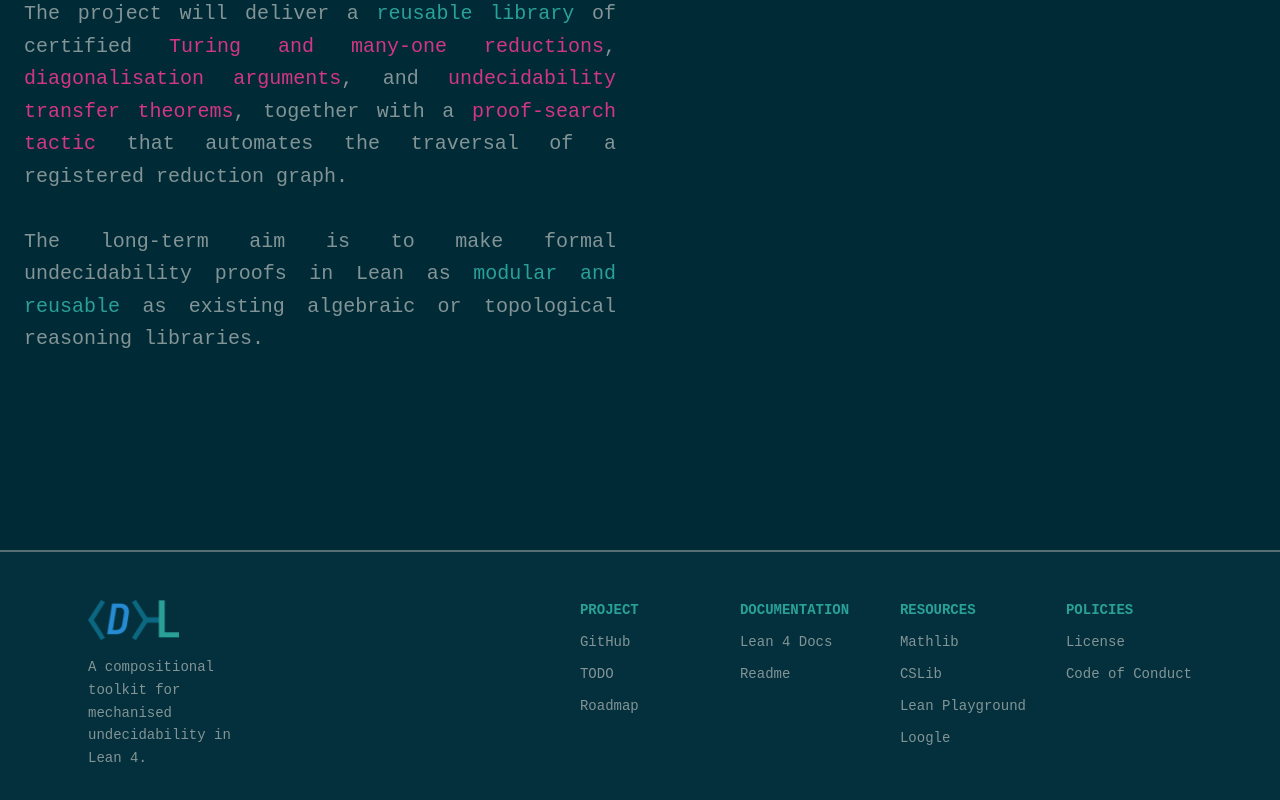
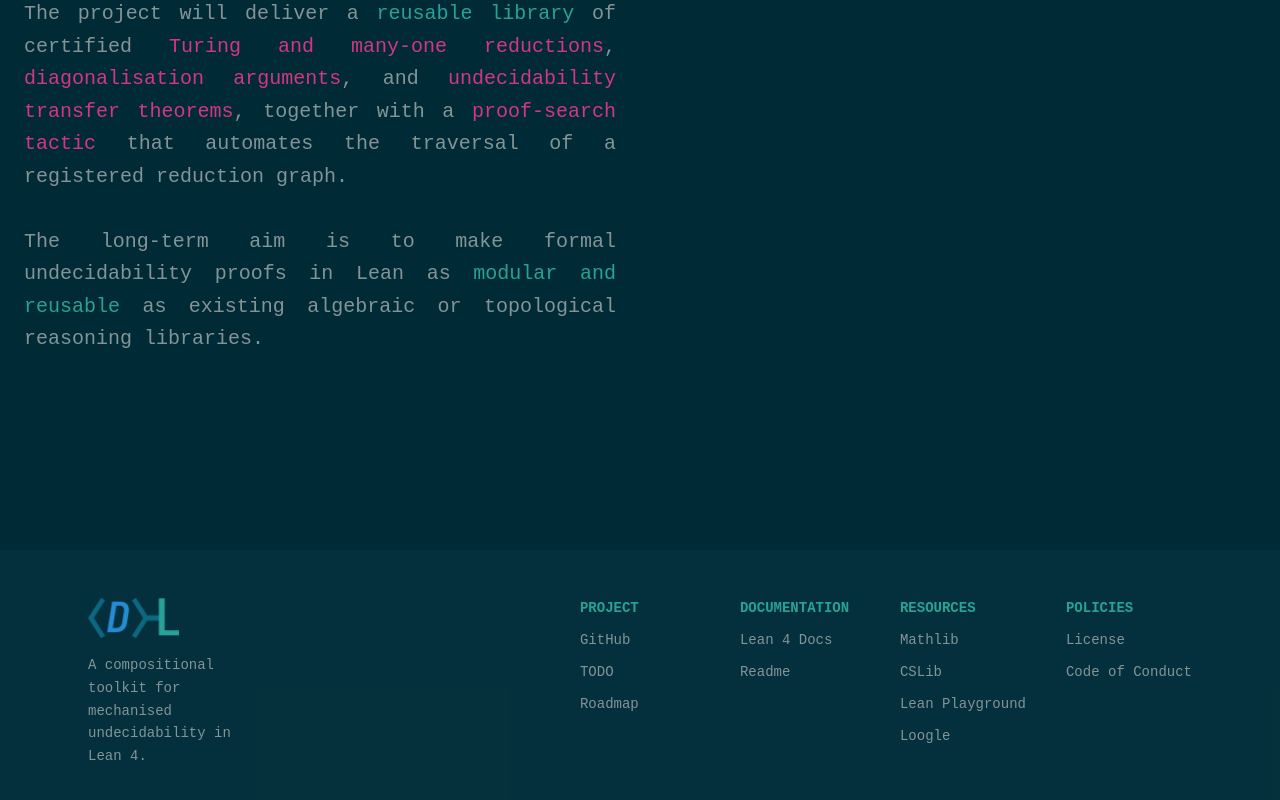
Before and after one commit to akhilesh-balaji/diagonalean-site, a React (Vite) app: page / in a window 1280 px wide. Shown: the part 330-1130 px from the top of the page. Built offline with nearby package versions, Linux system fonts and the light colour scheme; a web font is replaced by a local one.

Commit message:
removed footer border

```diff
--- a/src/components/Footer.tsx
+++ b/src/components/Footer.tsx
@@ -75,7 +75,7 @@ function FooterColumn({ heading, links }: FooterColumn) {
 
 export default function Footer() {
   return (
-    <footer className="w-full bg-base-200/50 border-t-2 border-base-300 mt-20">
+    <footer className="w-full bg-base-200/50 mt-20">
       <div className="max-w-6xl mx-auto px-6 py-12">
         <div className="flex flex-col md:flex-row gap-12">
           <div className="flex flex-col gap-4 shrink-0">
```
